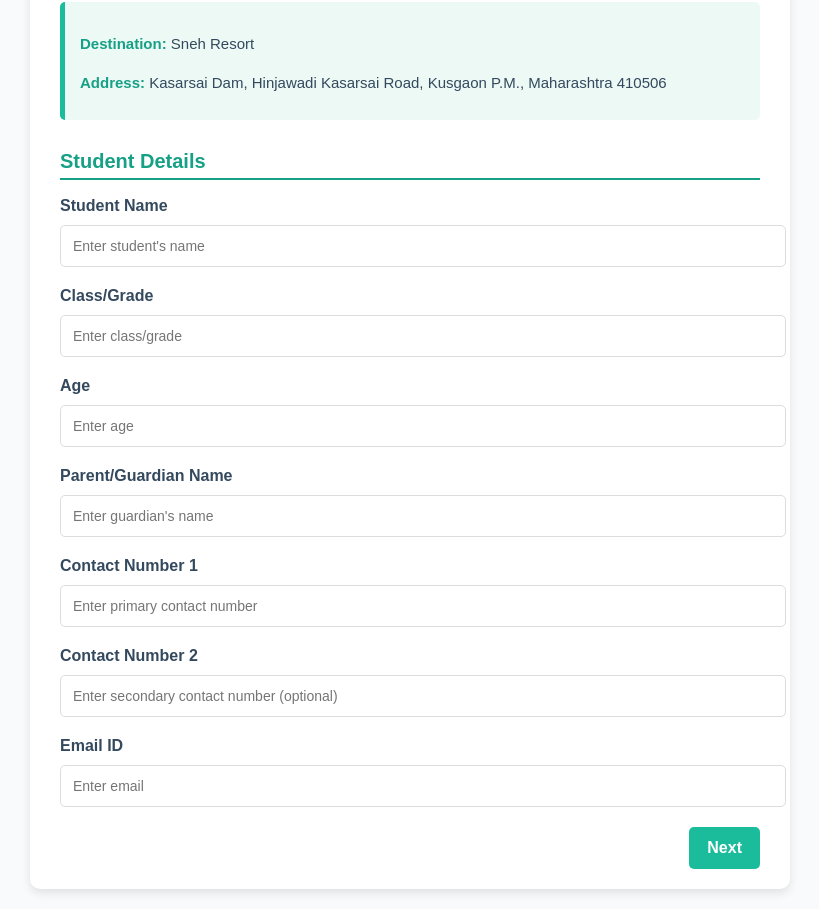
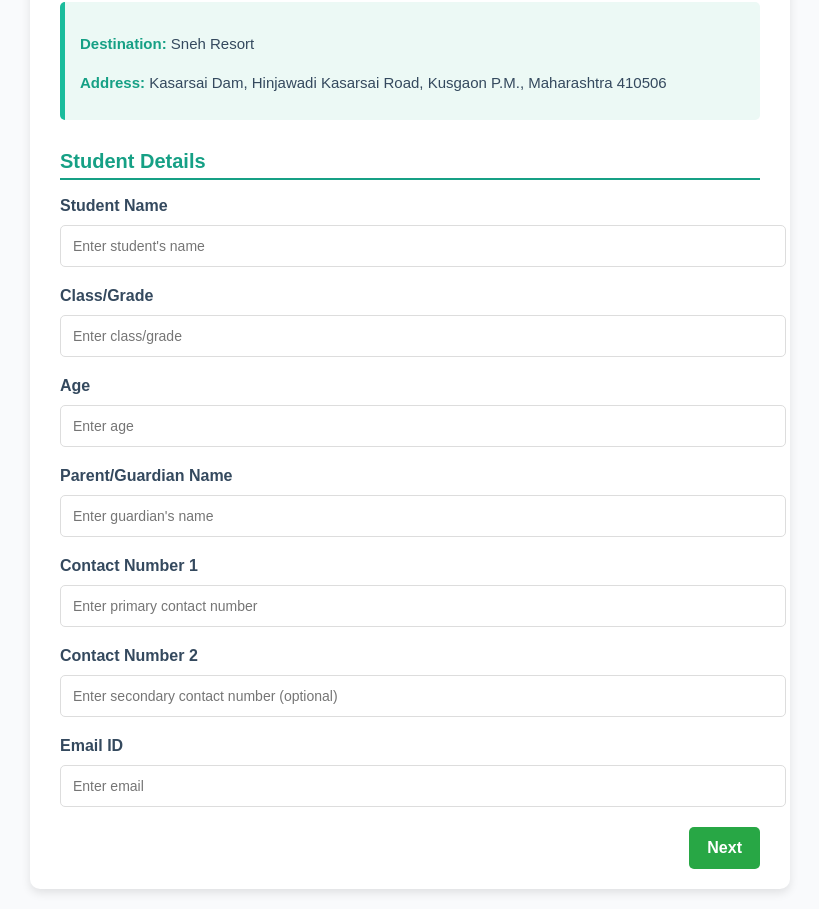
Before and after one commit to oam2121/picnicform, a plain HTML site: page index.html in a window 1280 px wide. Shown: the part 113-1022 px from the top of the page, without its empty margins (230-1049 px from the left). Drawn offline with Linux system fonts and the light colour scheme.

Commit message:
Update styles.css

```diff
--- a/styles.css
+++ b/styles.css
@@ -247,3 +247,13 @@ button {
   button:hover {
     opacity: 0.9;
   }
+
+  button:disabled {
+    background-color: #ccc; /* Gray for disabled buttons */
+    cursor: not-allowed;
+  }
+
+  button:enabled {
+    background-color: #28a745; /* Green for enabled buttons */
+    cursor: pointer;
+  }
```
